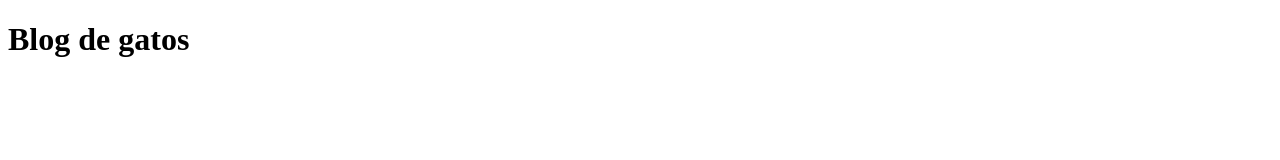
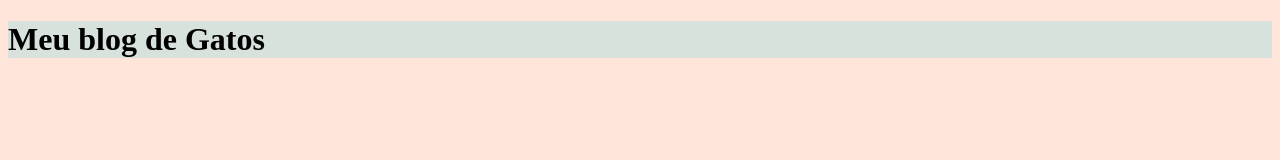
Before and after one commit to nathielisantossouza-maker/meu-blog, a plain HTML site: page index.html in a window 1280 px wide. Drawn offline with Linux system fonts and the light colour scheme; a web font is replaced by a local one.

Commit message:
Add files via upload

```diff
--- a/index.html
+++ b/index.html
@@ -4,10 +4,15 @@
     <meta charset="UTF-8">
     <meta http-equiv="X-UA-Compatible" content="IE=edge">
     <meta name="viewport" content="width=device-width, initial-scale=1.0">
-    <title>Document</title>
+    <title> Meu blog de Gatos</title>
+    <link rel="stylesheet" href="style.css">
 
 </head>
 <body>
-       <h1> Blog de gatos</h1>
+     <header>
+        <h1> Meu blog de Gatos</h1>
+     </header>
+     <main></main>
+     <footer></footer>
 </body>
 </html>
--- a/style.css
+++ b/style.css
@@ -14,3 +14,7 @@ body{
    background-color:var(--pó-pastel);
    font-family:var(--rosa-pastel);
 }
+header{
+    background-color: var(--cinza);
+
+}
```
